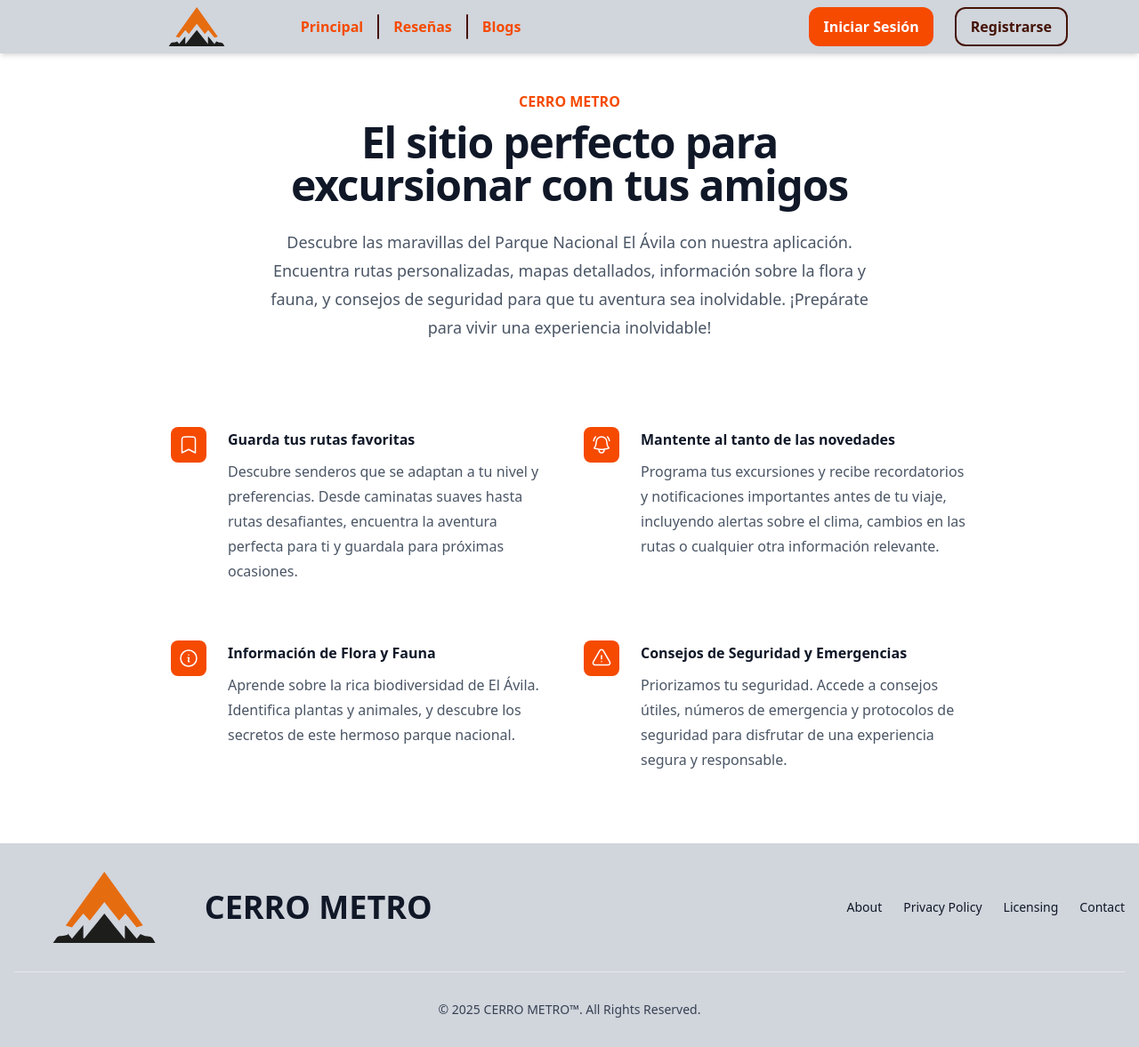
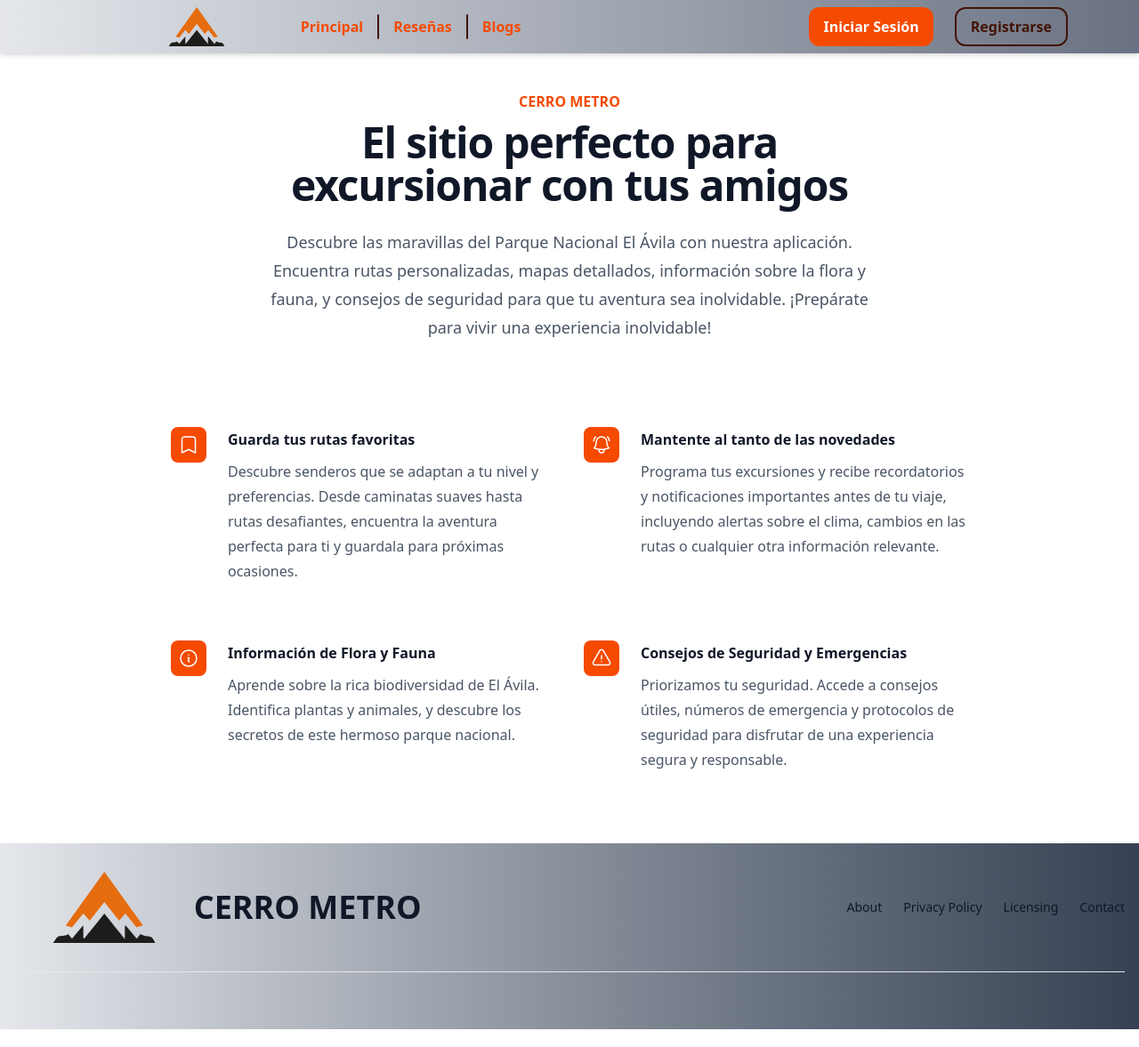
Before and after one commit to Buenaparte/cerro-metro-1, a React (Vite) app: page / in a window 1280 px wide. Shown: the whole page at 89% size. Built offline with nearby package versions, Linux system fonts and the light colour scheme; no server answers.

Commit message:
Ajustes Navbar/Footer

```diff
--- a/src/components/Header_NoSession.jsx
+++ b/src/components/Header_NoSession.jsx
@@ -29,7 +29,7 @@ export default function Header_NoSession() {
   console.log(logged, profile)
   const principal_colors = "text-orange-600 hover:text-orange-950 active:text-orange-600"
   return (
-    <div className="w-full bg-gray-300 w-screen top-0 left-0 shadow-md z-50 font-bold relative">
+    <div className="bg-linear-to-r from-gray-200 to-gray-500 w-screen top-0 left-0 shadow-md z-50 font-bold">
       <div className="flex flex-col w-full items-center justify-center px-20 py-2">
         <div className="flex flex-col w-full items-center justify-center">
           <div className="flex w-full items-center justify-between">
--- a/src/components/Pagina_Principal.jsx
+++ b/src/components/Pagina_Principal.jsx
@@ -11,6 +11,7 @@ export default function Frame1_Home() {
     }
   return (
     <div className="bg-white relative w-screen" style={style}>
+
         <div className="mx-auto max-w-7xl px-6 lg:px-8">
             <div className="mx-auto max-w-2xl lg:text-center">
                 <h2 className="text-base/7 font-semibold text-orange-600">CERRO METRO</h2>
@@ -66,13 +67,13 @@ export default function Frame1_Home() {
                 </dl>
             </div>
         </div>
-        <footer className="bg-gray-300  w-screen bottom-0 mt-20">
+        <footer className="bg-linear-to-r from-gray-200 to-gray-700  w-screen bottom-0 mt-20">
             <div className="w-full max-w-screen-xl mx-auto p-4 md:py-8">
                 <div className="sm:flex sm:items-center sm:justify-between">
-                    <a href="https://flowbite.com/" className="flex items-center mb-4 sm:mb-0 space-x-3 rtl:space-x-reverse">
+                    <div className="sm:flex sm:items-center sm:justify-between">
                         <Logo_responsive className="!relative !w-[201.72px] !h-[80px]" />
-                        <span className="self-center text-4xl font-bold whitespace-nowrap text-gray-900">CERRO METRO</span>
-                    </a>
+                        <span className="text-4xl font-bold whitespace-nowrap text-gray-900">CERRO METRO</span>
+                    </div>
                     <ul className="flex flex-wrap items-center mb-6 text-sm font-medium text-gray-900 sm:mb-0 dark:text-gray-400">
                         <li>
                             <Link className="hover:underline me-4 md:me-6 text-gray-900">About</Link>
@@ -89,7 +90,6 @@ export default function Frame1_Home() {
                     </ul>
                 </div>
                 <hr className="my-6 border-gray-200 sm:mx-auto dark:border-gray-800 lg:my-8" />
-                <span className="block text-sm text-gray-700 sm:text-center dark:text-gray-400">© 2025 <a href="https://flowbite.com/" className="hover:underline">CERRO METRO™</a>. All Rights Reserved.</span>
             </div>
         </footer>
     </div>
```
Also changed, not shown: src/assets/FondoAvila-PaginaPrincipal.jpg (added).
